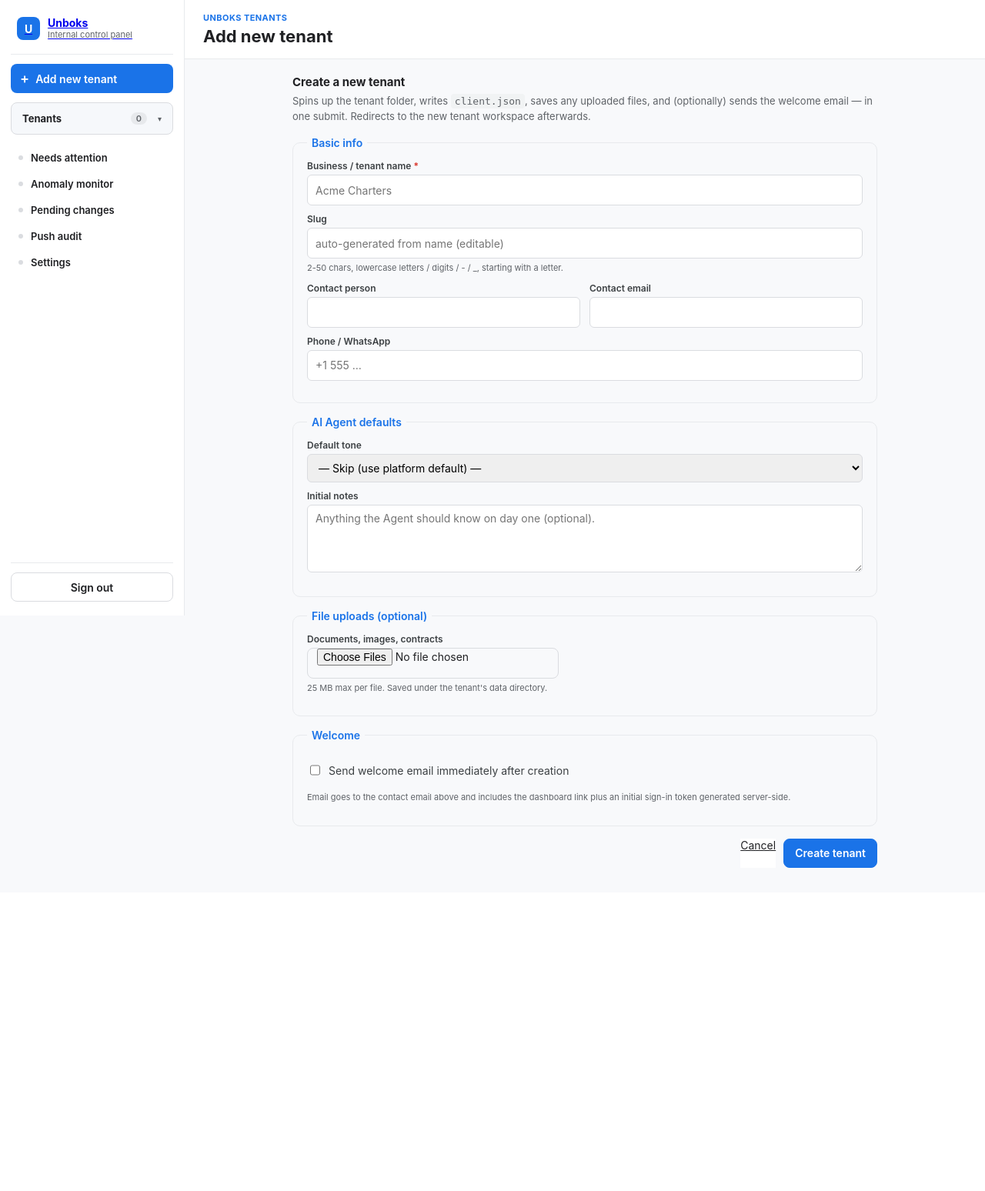
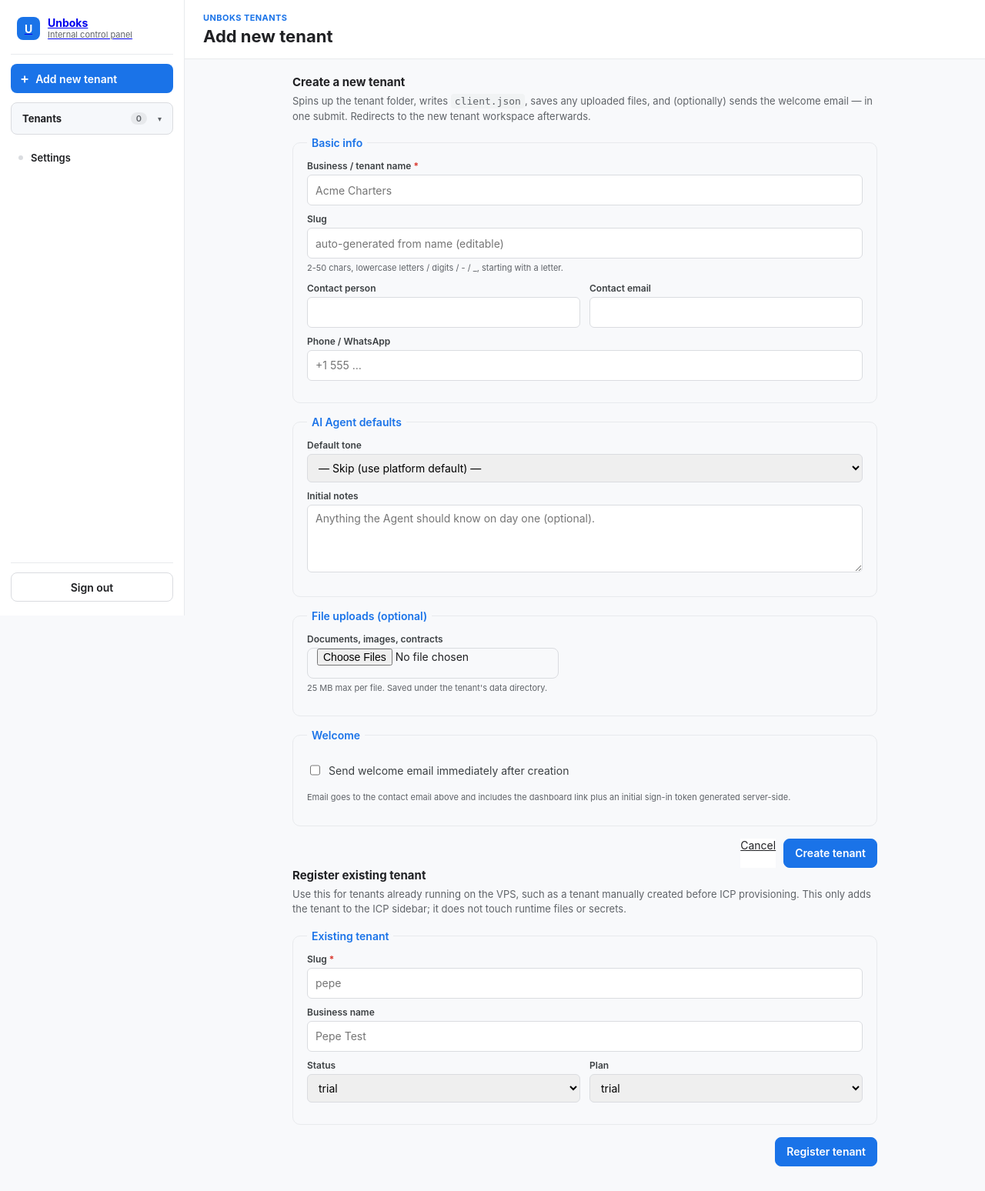
Before and after one commit to unboks-org/unboks-internal-control-panel, a FastAPI app: template app/templates/admin_tenant_create.html in a window 1280 px wide. Shown: the whole page at 77% size. Before the commit the page ends 1128 px from the top, so only its background shows below. Run offline with FastAPI, Linux system fonts and the light colour scheme; the template is opened without the code that fills it, so the values that code supplies are empty.

Commit message:
Register existing tenants in ICP sidebar

```diff
--- a/app/templates/admin_base.html
+++ b/app/templates/admin_base.html
@@ -111,38 +111,6 @@
 
       <nav class="sidebar-nav" aria-label="Sections">
         <a
-          href="/admin/attention"
-          class="nav-item {% if active == 'attention' %}active{% endif %}"
-          {% if active == 'attention' %}aria-current="page"{% endif %}
-        >
-          <span class="nav-dot"></span>
-          <span>Needs attention</span>
-        </a>
-        <a
-          href="/admin/anomalies"
-          class="nav-item {% if active == 'anomalies' %}active{% endif %}"
-          {% if active == 'anomalies' %}aria-current="page"{% endif %}
-        >
-          <span class="nav-dot"></span>
-          <span>Anomaly monitor</span>
-        </a>
-        <a
-          href="/admin/pending-changes"
-          class="nav-item {% if active == 'pending' %}active{% endif %}"
-          {% if active == 'pending' %}aria-current="page"{% endif %}
-        >
-          <span class="nav-dot"></span>
-          <span>Pending changes</span>
-        </a>
-        <a
-          href="/admin/audit/push"
-          class="nav-item {% if active == 'push_audit' %}active{% endif %}"
-          {% if active == 'push_audit' %}aria-current="page"{% endif %}
-        >
-          <span class="nav-dot"></span>
-          <span>Push audit</span>
-        </a>
-        <a
           href="/admin/settings"
           class="nav-item {% if active == 'settings' %}active{% endif %}"
           {% if active == 'settings' %}aria-current="page"{% endif %}
--- a/app/templates/admin_tenant_create.html
+++ b/app/templates/admin_tenant_create.html
@@ -112,4 +112,61 @@
     </div>
   </form>
 </section>
+
+<section class="page-card create-tenant">
+  <header class="create-tenant-header">
+    <h2>Register existing tenant</h2>
+    <p class="muted">
+      Use this for tenants already running on the VPS, such as a tenant
+      manually created before ICP provisioning. This only adds the tenant
+      to the ICP sidebar; it does not touch runtime files or secrets.
+    </p>
+  </header>
+
+  <form class="create-tenant-form"
+        method="post"
+        action="/admin/tenants/import"
+        autocomplete="off">
+    <fieldset class="ct-fieldset">
+      <legend>Existing tenant</legend>
+      <div class="ct-row">
+        <label for="ct-existing-slug">Slug <span class="req">*</span></label>
+        <input id="ct-existing-slug" name="slug" type="text"
+               required maxlength="50"
+               pattern="^[a-z][a-z0-9_-]{1,49}$"
+               value="{{ form.existing_slug or '' }}"
+               placeholder="pepe">
+      </div>
+      <div class="ct-row">
+        <label for="ct-existing-name">Business name</label>
+        <input id="ct-existing-name" name="name" type="text"
+               maxlength="200"
+               value="{{ form.existing_name or '' }}"
+               placeholder="Pepe Test">
+      </div>
+      <div class="ct-row-pair">
+        <div>
+          <label for="ct-existing-status">Status</label>
+          <select id="ct-existing-status" name="status">
+            {% for opt in ["trial", "active", "paused", "suspended"] %}
+              <option value="{{ opt }}" {% if (form.existing_status or 'trial') == opt %}selected{% endif %}>{{ opt }}</option>
+            {% endfor %}
+          </select>
+        </div>
+        <div>
+          <label for="ct-existing-plan">Plan</label>
+          <select id="ct-existing-plan" name="plan">
+            {% for opt in ["trial", "demo", "paid"] %}
+              <option value="{{ opt }}" {% if (form.existing_plan or 'trial') == opt %}selected{% endif %}>{{ opt }}</option>
+            {% endfor %}
+          </select>
+        </div>
+      </div>
+    </fieldset>
+
+    <div class="ct-actions">
+      <button type="submit" class="button-primary">Register tenant</button>
+    </div>
+  </form>
+</section>
 {% endblock %}
--- a/app/tenants.py
+++ b/app/tenants.py
@@ -647,6 +647,10 @@ def register_tenant(client_data: dict) -> None:
     """
     if not isinstance(client_data, dict):
         return
+    slug = client_data.get("slug")
+    if isinstance(slug, str):
+        client_data = dict(client_data)
+        client_data["slug"] = validate_slug(slug)
     tenant = _tenant_from_source(client_data, "")
     if tenant is None:
         return
```
Also changed, not shown: app/routes/admin.py (+50 -0 lines), tests/test_health.py (+4 -0 lines), tests/test_tenant_wizard.py (+25 -0 lines).
